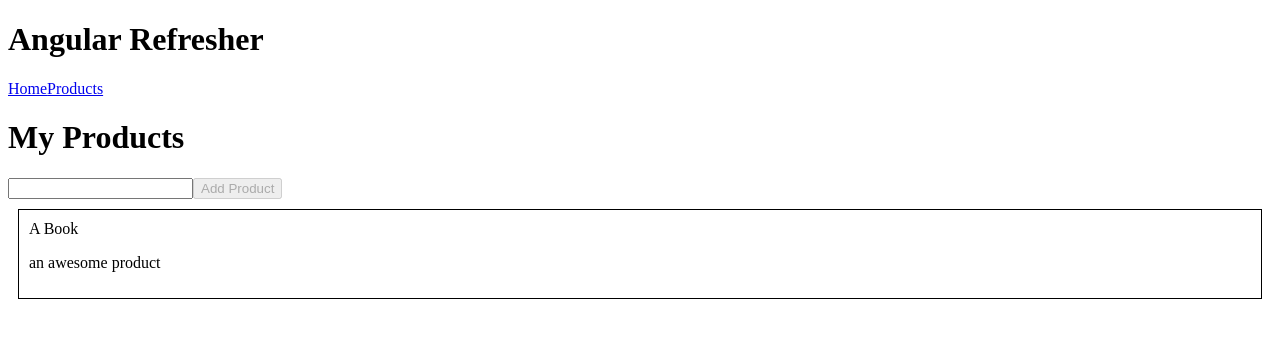
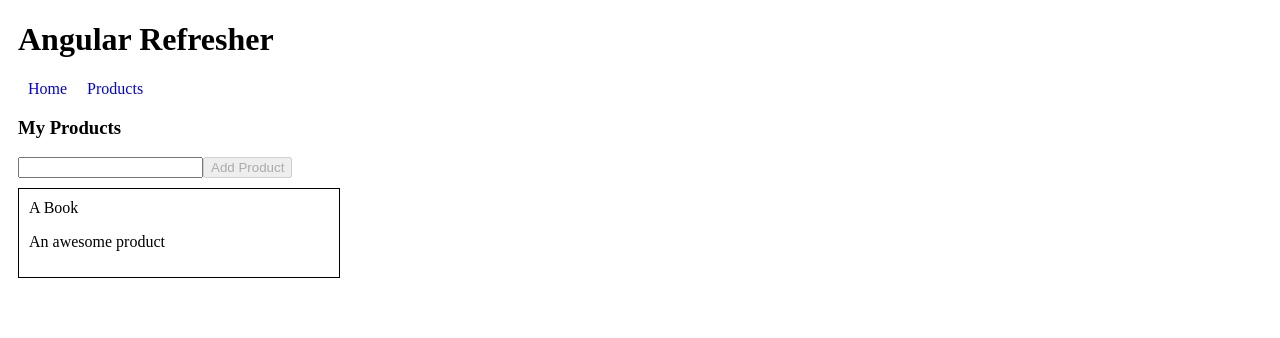
Before and after one commit to zoechbauer/ng-angular-refresher, an Angular app: page /products in a window 1280 px wide. Shown: the top 338 px of the page. Built offline with nearby package versions, Linux system fonts and the light colour scheme.

Commit message:
Some Layout Enhancements

```diff
--- a/src/app/app.component.css
+++ b/src/app/app.component.css
@@ -0,0 +1,8 @@
+.container {
+  margin: 10px;
+}
+
+.menu-item {
+  margin: 10px;
+  text-decoration: none;
+}
--- a/src/app/app.component.html
+++ b/src/app/app.component.html
@@ -1,4 +1,6 @@
-<h1>Angular Refresher</h1>
-<a routerLink="/">Home</a>
-<a routerLink="/products">Products</a>
+<div class="container">
+  <h1>Angular Refresher</h1>
+  <a class="menu-item" routerLink="/">Home</a>
+  <a class="menu-item" routerLink="/products">Products</a>
+</div>
 <router-outlet></router-outlet>
--- a/src/app/home.component.ts
+++ b/src/app/home.component.ts
@@ -1,6 +1,15 @@
 import { Component } from '@angular/core';
 
 @Component({
-  template: '<h1>The Home Component</h1>',
+  template: '<h3>The Home Component</h3>',
+  styles: [
+    `
+      h3 {
+        margin: 10px;
+        margin-left: 0;
+        padding: 10px;
+      }
+    `,
+  ],
 })
 export class HomeComponent {}
--- a/src/app/product/product.component.css
+++ b/src/app/product/product.component.css
@@ -2,4 +2,5 @@
   border: solid black 1px;
   margin: 10px;
   padding: 10px;
+  max-width: 300px;
 }
--- a/src/app/product/product.component.html
+++ b/src/app/product/product.component.html
@@ -1,4 +1,4 @@
 <article class="product" (click)="onClicked()">
   <div>{{ productName }}</div>
-  <p>an awesome product</p>
+  <p>An awesome product</p>
 </article>
--- a/src/app/products.component.html
+++ b/src/app/products.component.html
@@ -1,10 +1,12 @@
-<h1>My Products</h1>
+<div class="container">
+  <h3>My Products</h3>
   <form (ngSubmit)="onAddProduct(f)" #f="ngForm">
     <input type="text" ngModel name="productName" required />
     <button type="submit" [disabled]="f.invalid">
       Add Product
     </button>
   </form>
+</div>
 <app-product
   *ngFor="let product of products"
   [productName]="product"
--- a/src/app/products.component.ts
+++ b/src/app/products.component.ts
@@ -6,6 +6,13 @@ import { ProductsService } from './products.service';
 @Component({
   selector: 'app-products',
   templateUrl: './products.component.html',
+  styles: [
+    `
+      .container {
+        margin: 10px;
+      }
+    `,
+  ],
 })
 export class ProductsComponent implements OnInit, OnDestroy {
   productName = 'A Book';
```
Lines whose indentation alone changed are shown as unchanged.
